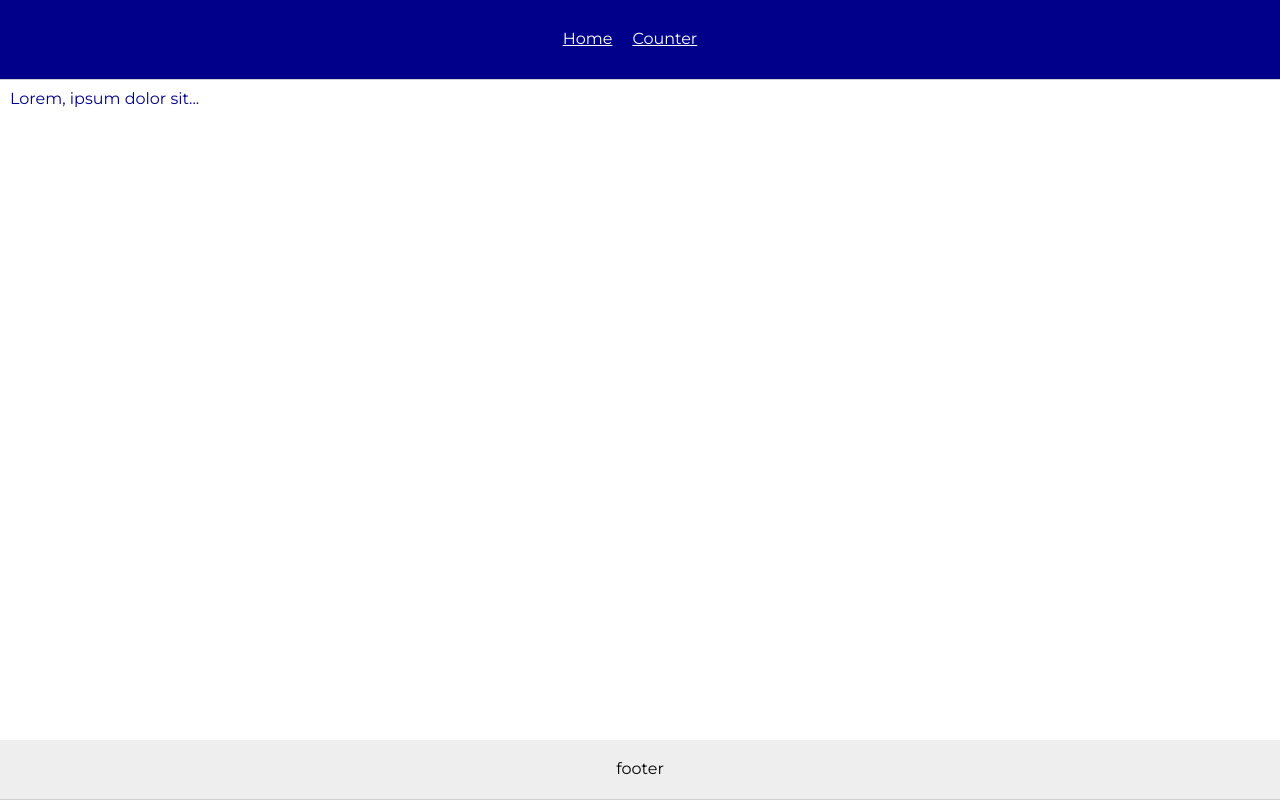
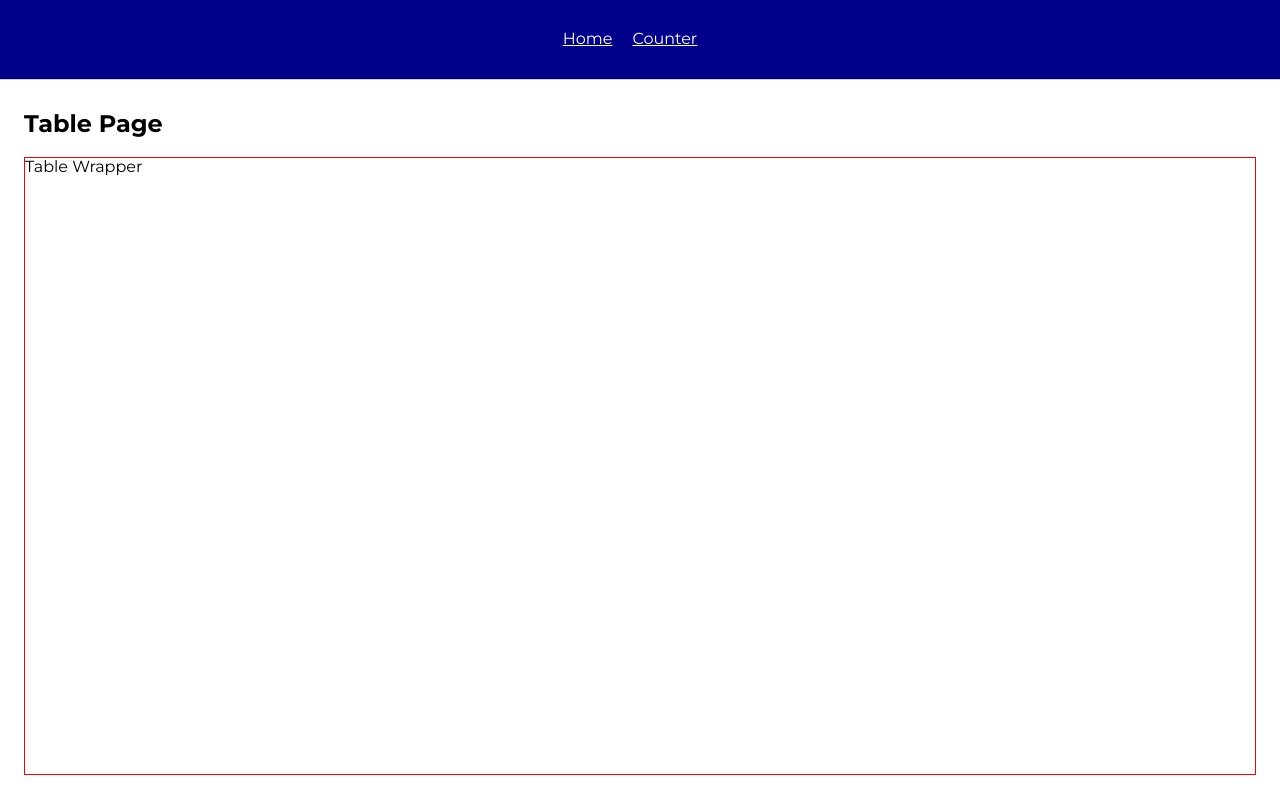
Before and after one commit to tlkv/gantt-diagrams-react, a React (Create React App) app: page / in a window 1280 px wide. Built offline with nearby package versions, Linux system fonts and the light colour scheme; no server answers.

Commit message:
init: start task

```diff
--- a/package.json
+++ b/package.json
@@ -44,7 +44,7 @@
     "eject": "react-scripts eject",
     "lint": "npx stylelint src/**/*.scss --fix && eslint src/**/*.{js,jsx,ts,tsx} --max-warnings=10",
     "stylelint": "npx stylelint src/**/*.scss --fix",
-    "prettier": "prettier --write src/**/*.{js,jsx,ts,tsx}",
+    "prettier": "prettier --write src/**/*.{js,jsx,ts,tsx,css,scss}",
     "netlify-build": "prettier --write src/**/*.{js,jsx,ts,tsx} && eslint src/**/*.{js,jsx,ts,tsx} --max-warnings=10 && react-scripts build"
   },
   "eslintConfig": {
--- a/src/data/constants.ts
+++ b/src/data/constants.ts
@@ -1,4 +1,6 @@
 import { CounterState } from './types';
+
+export const BASE_URL = 'http://82.202.204.94/tmp/test.php';
 
 export const DEFAULT_STATE: CounterState = {
   value: 0,
--- a/src/modules/Layout/Layout.module.scss
+++ b/src/modules/Layout/Layout.module.scss
@@ -2,8 +2,9 @@
 
 .main-container {
   display: flex;
+  flex-flow: column wrap;
   max-width: $container-width;
-  min-height: calc(100vh - $footer-height);
+  height: 100vh;
   margin: 0 auto;
-  padding: calc($header-height + 10px) 10px 10px;
+  padding: calc($header-height + 10px) 24px 24px;
 }
--- a/src/modules/Layout/Layout.tsx
+++ b/src/modules/Layout/Layout.tsx
@@ -8,7 +8,6 @@ export const Layout: FcWrapper = ({ children }) => {
     <>
       <Header />
       <div className={s['main-container']}>{children}</div>
-      <Footer />
     </>
   );
 };
--- a/src/modules/Router/routes.tsx
+++ b/src/modules/Router/routes.tsx
@@ -2,10 +2,12 @@ import { Navigate } from 'react-router-dom';
 import { CounterPage } from 'pages/CounterPage/CounterPage';
 import { MainPage } from 'pages/MainPage/MainPage';
 import { NotFoundPage } from 'pages/NotFoundPage/NotFoundPage';
+import { TablePage } from '../../pages/TablePage/TablePage';
 
 export const ROUTES_LIST = [
   { path: '/counter', component: <CounterPage /> },
-  { path: '/', component: <MainPage /> },
+  { path: '/', component: <TablePage /> },
+  { path: '/main', component: <MainPage /> },
   { path: '/404', component: <NotFoundPage /> },
   { path: '*', component: <Navigate to="/404" /> },
 ];
--- /dev/null
+++ b/src/pages/TablePage/TablePage.module.scss
@@ -0,0 +1,5 @@
+.table-wrapper {
+  min-height: 90%;
+
+  border: 1px solid red;
+}
--- /dev/null
+++ b/src/pages/TablePage/TablePage.tsx
@@ -0,0 +1,17 @@
+import { useEffect, FC } from 'react';
+import { getData } from '../../utils/api';
+import { BASE_URL } from '../../data/constants';
+import s from './TablePage.module.scss';
+
+export const TablePage: FC = () => {
+  useEffect(() => {
+    const data = getData(BASE_URL);
+  }, []);
+
+  return (
+    <>
+      <h2>Table Page</h2>
+      <div className={s['table-wrapper']}>Table Wrapper</div>
+    </>
+  );
+};
--- a/src/styles/abstracts/_variables.scss
+++ b/src/styles/abstracts/_variables.scss
@@ -1,6 +1,6 @@
 $header-height: 80px;
 $footer-height: 60px;
-$container-width: 1280px;
+$container-width: 100%;
 $bluefont: darkblue;
 $graylight: #cfcfcf;
 $gray-backgr: #eee;
--- /dev/null
+++ b/src/utils/api.ts
@@ -0,0 +1,11 @@
+import axios from 'axios';
+
+export const getData = async (url: string) => {
+  try {
+    const { data } = await axios.get(url);
+    console.log(data);
+    return data;
+  } catch (err) {
+    console.error(err);
+  }
+};
```
